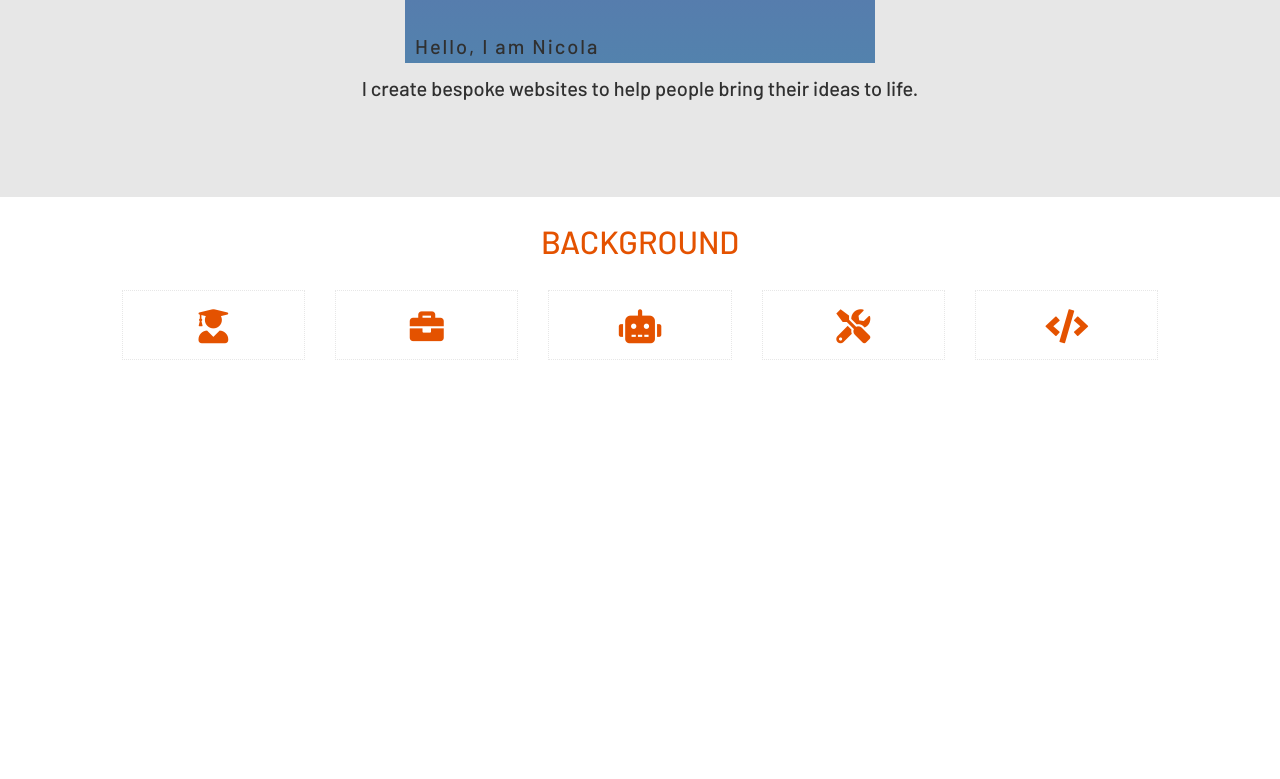
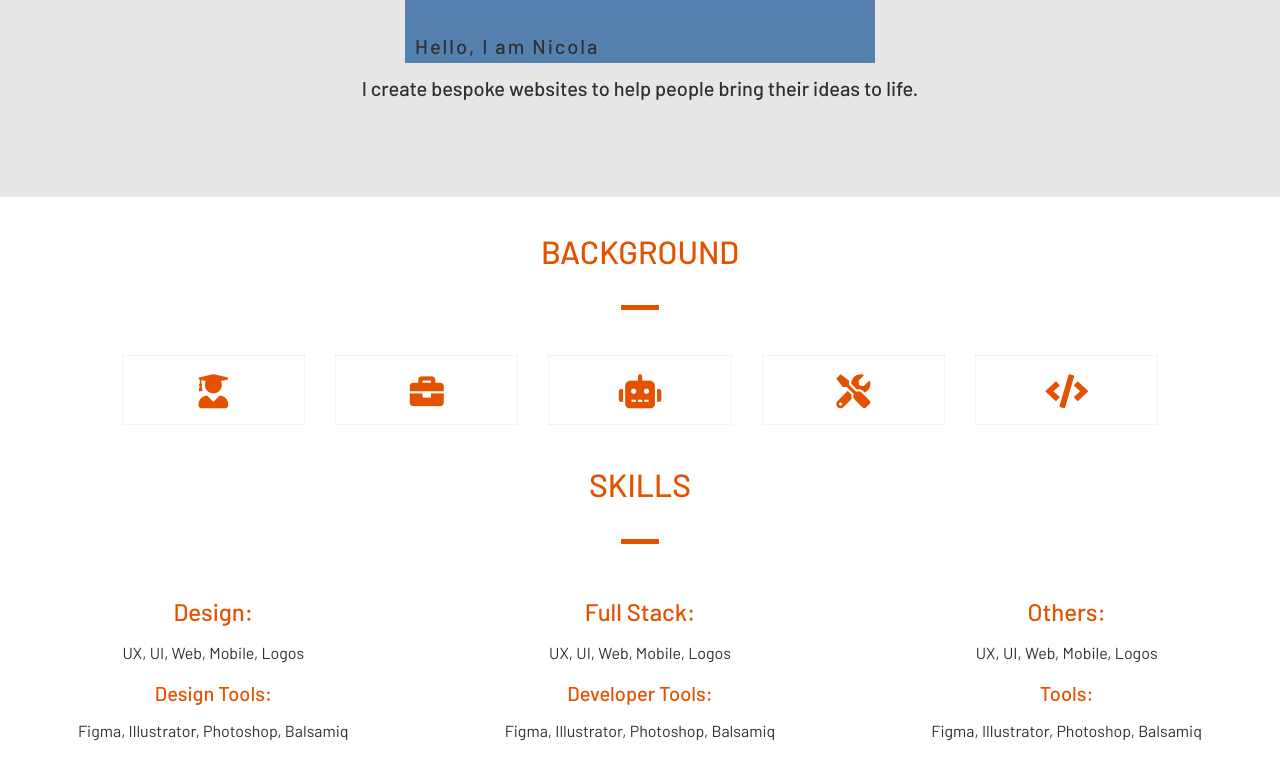
Before and after one commit to NicolaLampis/Nicola_online_CV, a plain HTML site: page index.html in a window 1280 px wide. Shown: the part 603-1382 px from the top of the page. Before the commit the page ends 968 px from the top, so only its background shows below. Drawn offline with nearby package versions, Linux system fonts and the light colour scheme.

Commit message:
Add skills section

```diff
--- a/assets/css/style.css
+++ b/assets/css/style.css
@@ -109,11 +109,20 @@ body {
   position: relative;
 }
 
-.background h2 {
+.background h2, .skills h2 {
   text-align: center;
-  margin: 25px 0;
+  margin: 35px 0;
   color: #e45200;
 }
+
+hr.section-divider-orange {
+background-color: #e45200;
+height: 5px;
+border: none;
+width: 38px;
+margin-bottom: 40px;
+}
+
 .frame {
   margin: 5px 0;
   text-align: center;
@@ -181,8 +190,23 @@ font-size: 15px;
 font-weight: 300;
 }
 
+/* ----------------------- Skills */
 
+.skills h4, .skills h5 {
+  text-align: center;
+  margin: 14px 4px;
+  color: #e45200;
+}
 
+  .skills p {
+  text-align: center;
+  color: rgb(48, 48, 48);
+  }
+
+.skills-design {
+
+    padding: 0px 15px 20px 15px;
+}
 
 
 /* ----------------------- XXX */
--- a/index.html
+++ b/index.html
@@ -81,7 +81,9 @@
       <section class="background">
         <div class="row">
           <div class="col-12">
+
             <h2 class="uppercase">Background</h2>
+            <hr class="section-divider-orange">
           </div>
         </div>
         <div class="row justify-content-sm-center">
@@ -163,6 +165,35 @@
       </section>
     </div>
 
+    <div class="container-fluid skills-container">
+      <section class="skills">
+        <div class="row">
+          <div class="col-12">
+            <h2 class="uppercase">Skills</h2>
+
+            <hr class="section-divider-orange">
+          </div>
+        </div>
+        <div class="row justify-content-sm-center">
+          <div class="col-12 col-sm-4 skills-design">
+           <h4>Design:</h4> <p>  UX, UI, Web, Mobile, Logos </p>
+           <h5>Design Tools:</h5> <p> Figma, Illustrator, Photoshop, Balsamiq </p>
+          </div>
+
+          <div class="col-12 col-sm-4 skills-design">
+          <h4>Full Stack:</h4> <p>  UX, UI, Web, Mobile, Logos </p>
+           <h5>Developer Tools:</h5> <p> Figma, Illustrator, Photoshop, Balsamiq </p>
+          </div>
+
+          <div class="col-12 col-sm-4 skills-design">
+          <h4>Others:</h4> <p>  UX, UI, Web, Mobile, Logos </p>
+           <h5>Tools:</h5> <p> Figma, Illustrator, Photoshop, Balsamiq </p>
+          </div>
+
+
+        </div>
+      </section>
+    </div>
     <script src="https://cdnjs.cloudflare.com/ajax/libs/jquery/3.5.1/jquery.slim.min.js"></script>
     <script src="https://cdnjs.cloudflare.com/ajax/libs/popper.js/1.16.1/umd/popper.min.js"></script>
     <script src="https://cdnjs.cloudflare.com/ajax/libs/twitter-bootstrap/4.5.2/js/bootstrap.min.js"></script>
```
